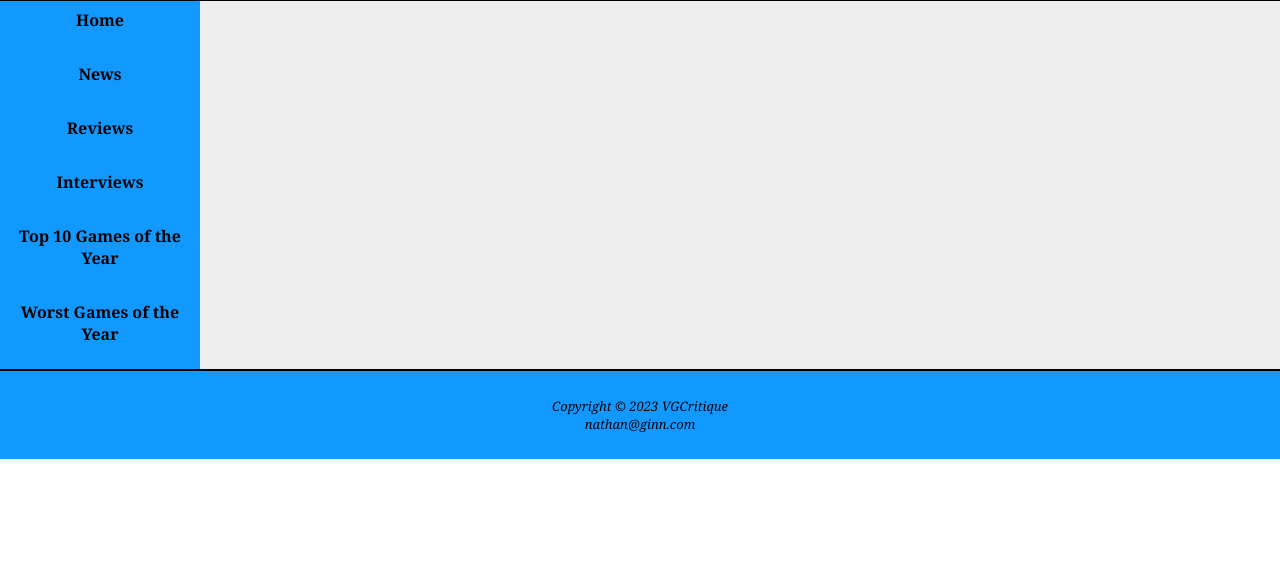
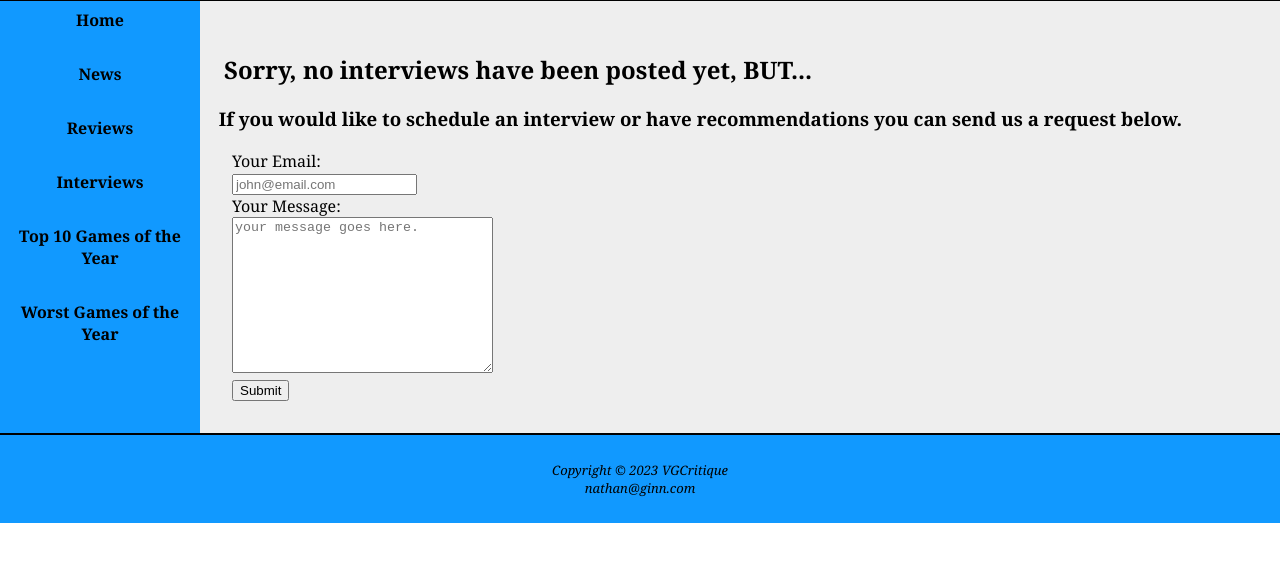
Before and after one commit to nginn1/GinnWebsiteProject1, a plain HTML site: page interviews.html in a window 1280 px wide. Shown: the part 199-760 px from the top of the page. Drawn offline with Linux system fonts and the light colour scheme.

Commit message:
Add files via upload

```diff
--- a/VGCritique.css
+++ b/VGCritique.css
@@ -52,6 +52,8 @@ body p { padding-left: 1em;
 
   body dl { padding-left: 1em;
 			padding-right: 1em; }
+
+  body form { padding-left: 2em; }
 
   h2 { color: black; }
 
--- a/interviews.html
+++ b/interviews.html
@@ -1,10 +1,10 @@
-<!DOCSTRING html>
+<!DOCTYPE html>
 <html lang="en">
 <head>
-<meta charset="utf-8" />
-<meta name="viewport" content="width=device-width, initial-scale=1.0" />
+<meta charset="utf-8" >
+<meta name="viewport" content="width=device-width, initial-scale=1.0" >
 <title>VGCritique</title>
-<link rel="stylesheet" href="VGCritique.css"> </link>
+<link rel="stylesheet" href="VGCritique.css">
 </head>
 <body>
 <div class="wrapper">
@@ -23,11 +23,19 @@
 
 <main>
 
-
+<h2>Sorry, no interviews have been posted yet, BUT...</h2>
+<h3>If you would like to schedule an interview or have recommendations you can send us a request below.</h3>
+<form method="post" action="https://webdevbasics.net/scripts/demo.php">
+<label for="email">Your Email:</label><br>
+<input type="text" id="email" name="email" placeholder="john@email.com"><br>
+<label for="message">Your Message:</label><br>
+<textarea id="message" name="message" placeholder="your message goes here." maxlength=250 rows=10 cols=30></textArea><br>
+<input type="submit"><br>
+</form>
 
 </main>
 
-<footer><p>Copyright &copy 2023 VGCritique <br><a href="nathan@ginn.com">nathan@ginn.com</a>
+<footer><p>Copyright &copy; 2023 VGCritique <br><a href="nathan@ginn.com">nathan@ginn.com</a>
 </footer>
 
 </div>
```
Also changed, not shown: news.html (+5 -5 lines), reviews.html (+5 -5 lines).
